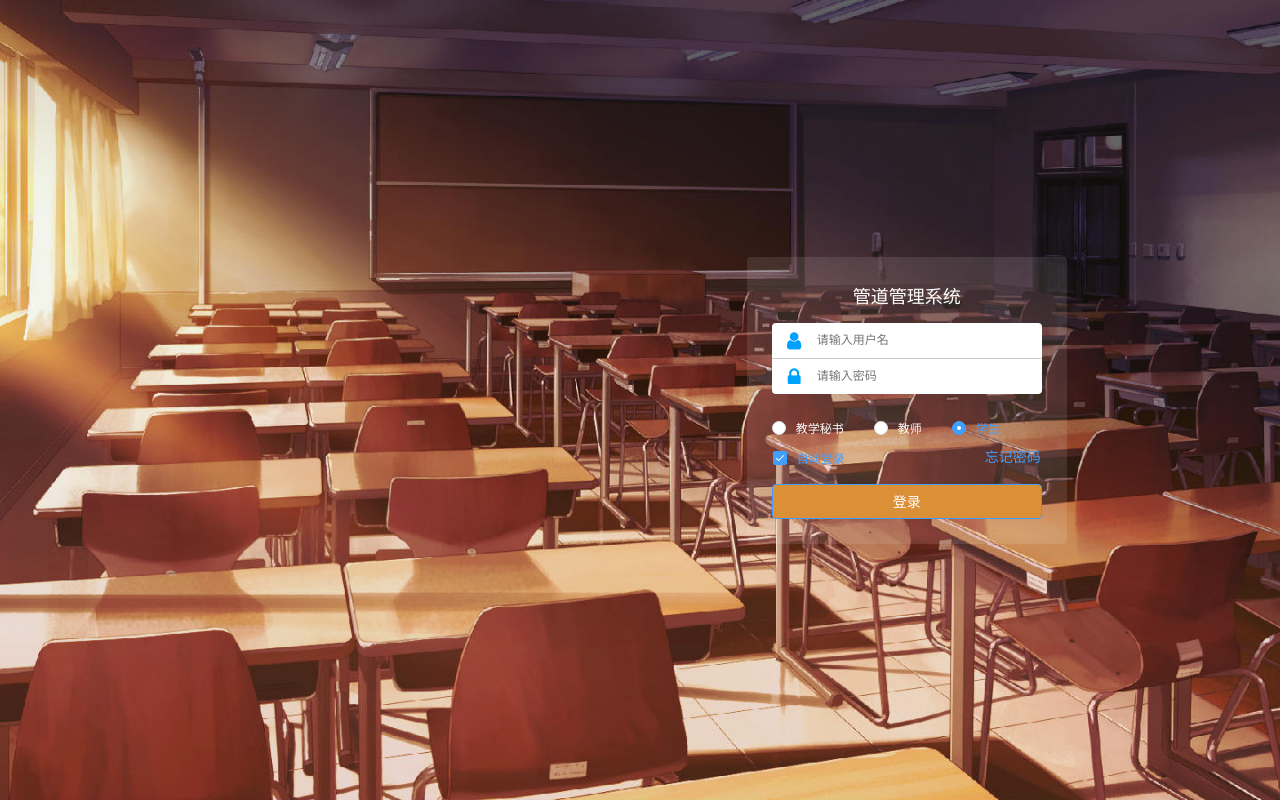
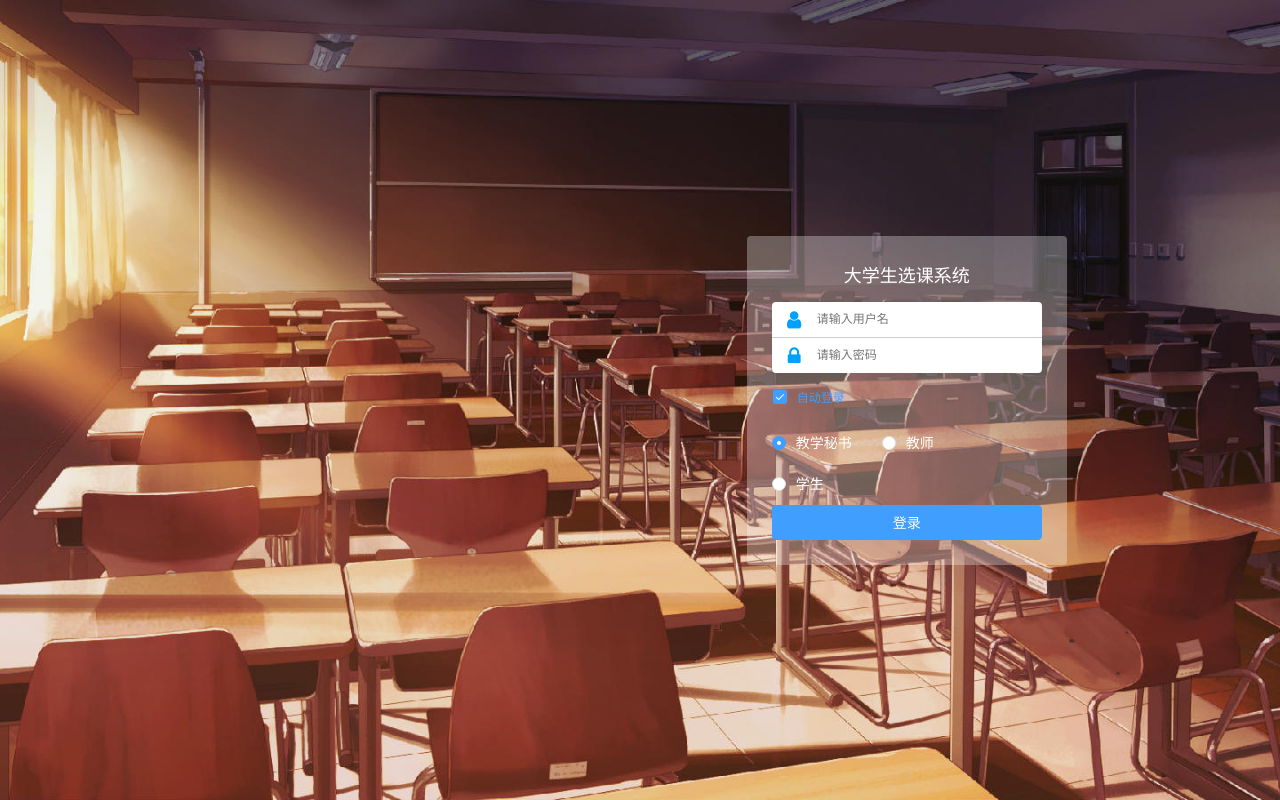
Before and after one commit to bangsjm/web-kechengsheji, a Vue app: page /login in a window 1280 px wide. Built offline with nearby package versions, Linux system fonts and the light colour scheme.

Commit message:
接受identity

```diff
--- a/src/pages/Login.vue
+++ b/src/pages/Login.vue
@@ -5,7 +5,7 @@
         <div class="login-body">
           <div class="logo">
             <!-- <img src="../assets/logo.png" height="80" width="80" /> -->
-            <div style="text-align: center">管道管理系统</div>
+            <div style="text-align: center">大学生选课系统</div>
           </div>
           <div class="login-item" style="background: #fff; border-radius: 4px; margin-bottom: 15px;">
             <div style="border-bottom: 1px solid #ccc">
@@ -25,19 +25,19 @@
               </div>
             </div>
           </div>
-          <div class="selectIdenty">
-            <el-radio-group v-model="identy">
-              <el-radio :label="1">教学秘书</el-radio>
-              <el-radio :label="2">教师</el-radio>
-              <el-radio :label="3">学生</el-radio>
+          <div class="login-log" style="float:left">
+            <el-checkbox v-model="isAutoLogin" checked="checked" style="color: #fff; font-weight: 200;">自动登录</el-checkbox>
+            <!-- <el-button style="float: right; padding: 0; font-size: 14px;" type="text" @click.native="forgot">忘记密码</el-button> -->
+          </div>
+          <div class="selectRadio" style="float:right ">
+            <el-radio-group v-model="identity" >
+             <el-radio :label="1"><span class="word">教学秘书</span></el-radio>
+             <el-radio :label="2"><span class="word">教师</span></el-radio>
+             <el-radio :label="3"><span class="word">学生</span></el-radio>
             </el-radio-group>
           </div>
-          <div class="login-log">
-            <el-checkbox v-model="isAutoLogin" checked="checked"  style="color: #fff; font-weight: 200;">自动登录</el-checkbox>
-            <el-button style="float: right; padding: 0; font-size: 14px;" type="text" @click.native="forgot">忘记密码</el-button>
-          </div>
           <div>
-            <el-button type="primary" style="width:100%; background-color:rgb(219,143,55);font-size: 14px; height: 35px; line-height: 35px; padding: 0"
+            <el-button class = "loginButton" type="primary" style="width:100%; background-color: rgb(219, 143, 55) font-size: 14px; height: 35px; line-height: 35px; padding: 0"
                        @click.native="login" v-loading.fullscreen.lock="isLoading">登录
             </el-button>
           </div>
@@ -59,10 +59,17 @@
 </template>
 
 <style>
+.word{
+  color: #fff;
+  font-color: #fff;
+}
+.loginButton{
+  background-color:#CD835F
+}
 .login-body {
   padding: 25px;
   border-radius: 4px;
-  background: rgba(255, 255, 255, 0.1);
+  background: rgba(255, 255, 255, 0.3);
 }
 
 .login {
@@ -91,7 +98,13 @@
   margin-bottom: 15px;
   color: #fff;
 }
-
+.selectRadio{
+  padding-right: 1px;
+  font-color:#00ffff;
+}
+.autoLogin{
+  padding-top:0px;
+}
 .login-log {
   padding-left: 1px;
   margin-bottom: 15px;
@@ -121,7 +134,7 @@
         userName: "",
         password: "",
         isLoading: false,
-        identy:3,
+        identity:1,
         forgotEmail: "",
         isShowForgotDialog: false
       };
@@ -148,6 +161,7 @@
         let formData = new FormData()
         formData.append('userName', this.userName)
         formData.append('password', this.password)
+        formData.append('identity', this.identity)
         this.$http.post("/auth/login", formData, {
           hideLoading: true,
         }).then(res => {
```
